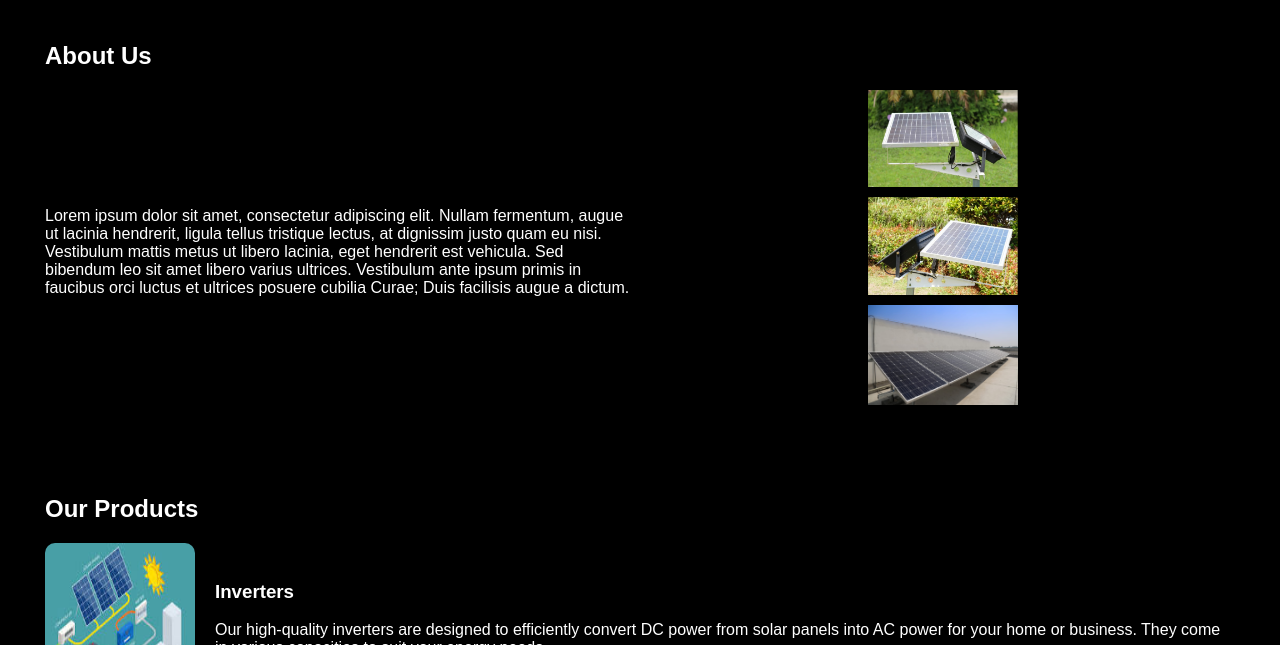
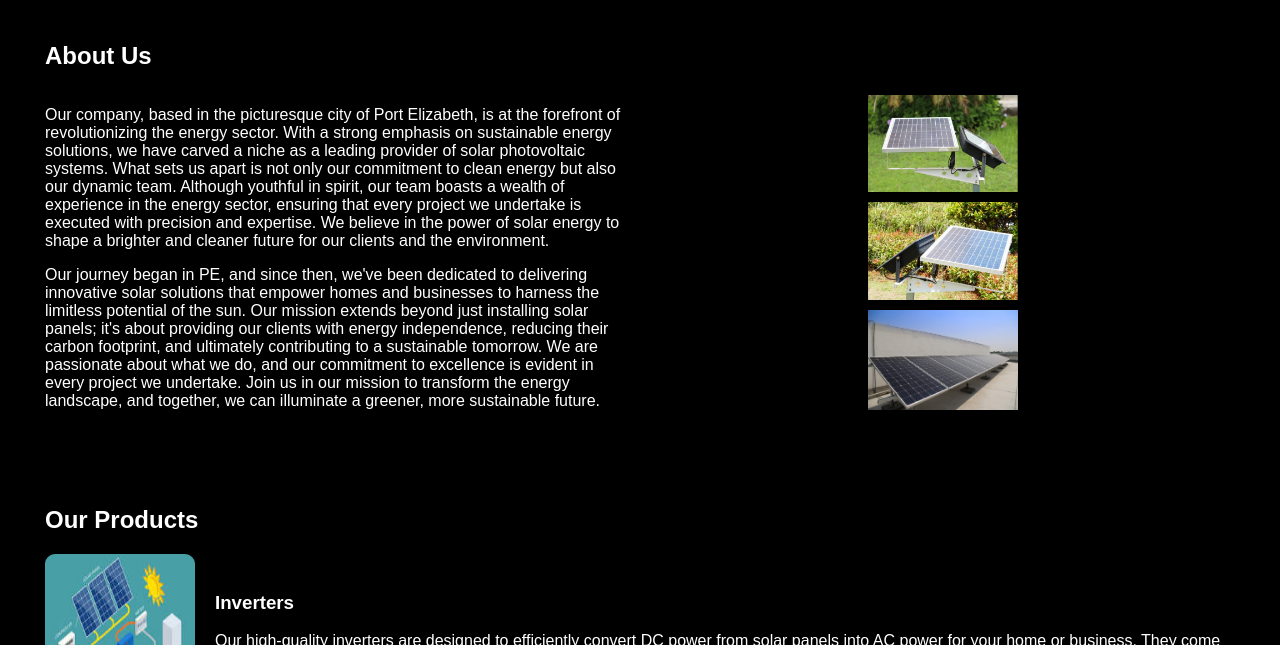
Before and after one commit to k-gqirana/GreenHaus, a plain HTML site: page index.html in a window 1280 px wide. Shown: the part 455-1100 px from the top of the page. Drawn offline with Linux system fonts and the light colour scheme.

Commit message:
About Page Text

```diff
--- a/index.html
+++ b/index.html
@@ -68,7 +68,11 @@
         <div class="about-content">
             <div class="about-text">
                 <p style="color: white;">
-                    Lorem ipsum dolor sit amet, consectetur adipiscing elit. Nullam fermentum, augue ut lacinia hendrerit, ligula tellus tristique lectus, at dignissim justo quam eu nisi. Vestibulum mattis metus ut libero lacinia, eget hendrerit est vehicula. Sed bibendum leo sit amet libero varius ultrices. Vestibulum ante ipsum primis in faucibus orci luctus et ultrices posuere cubilia Curae; Duis facilisis augue a dictum.
+                    Our company, based in the picturesque city of Port Elizabeth, is at the forefront of revolutionizing the energy sector. With a strong emphasis on sustainable energy solutions, we have carved a niche as a leading provider of solar photovoltaic systems. What sets us apart is not only our commitment to clean energy but also our dynamic team. Although youthful in spirit, our team boasts a wealth of experience in the energy sector, ensuring that every project we undertake is executed with precision and expertise. We believe in the power of solar energy to shape a brighter and cleaner future for our clients and the environment.
+                </p>
+
+                <p style="color: white;">
+                    Our journey began in PE, and since then, we've been dedicated to delivering innovative solar solutions that empower homes and businesses to harness the limitless potential of the sun. Our mission extends beyond just installing solar panels; it's about providing our clients with energy independence, reducing their carbon footprint, and ultimately contributing to a sustainable tomorrow. We are passionate about what we do, and our commitment to excellence is evident in every project we undertake. Join us in our mission to transform the energy landscape, and together, we can illuminate a greener, more sustainable future.
                 </p>
             </div>
             <div class="about-images">
@@ -108,6 +112,8 @@
 
       <!-- Services -->
 
+
+
       <!-- Footer -->
     <script src="index.js"></script>
 </body>
```
